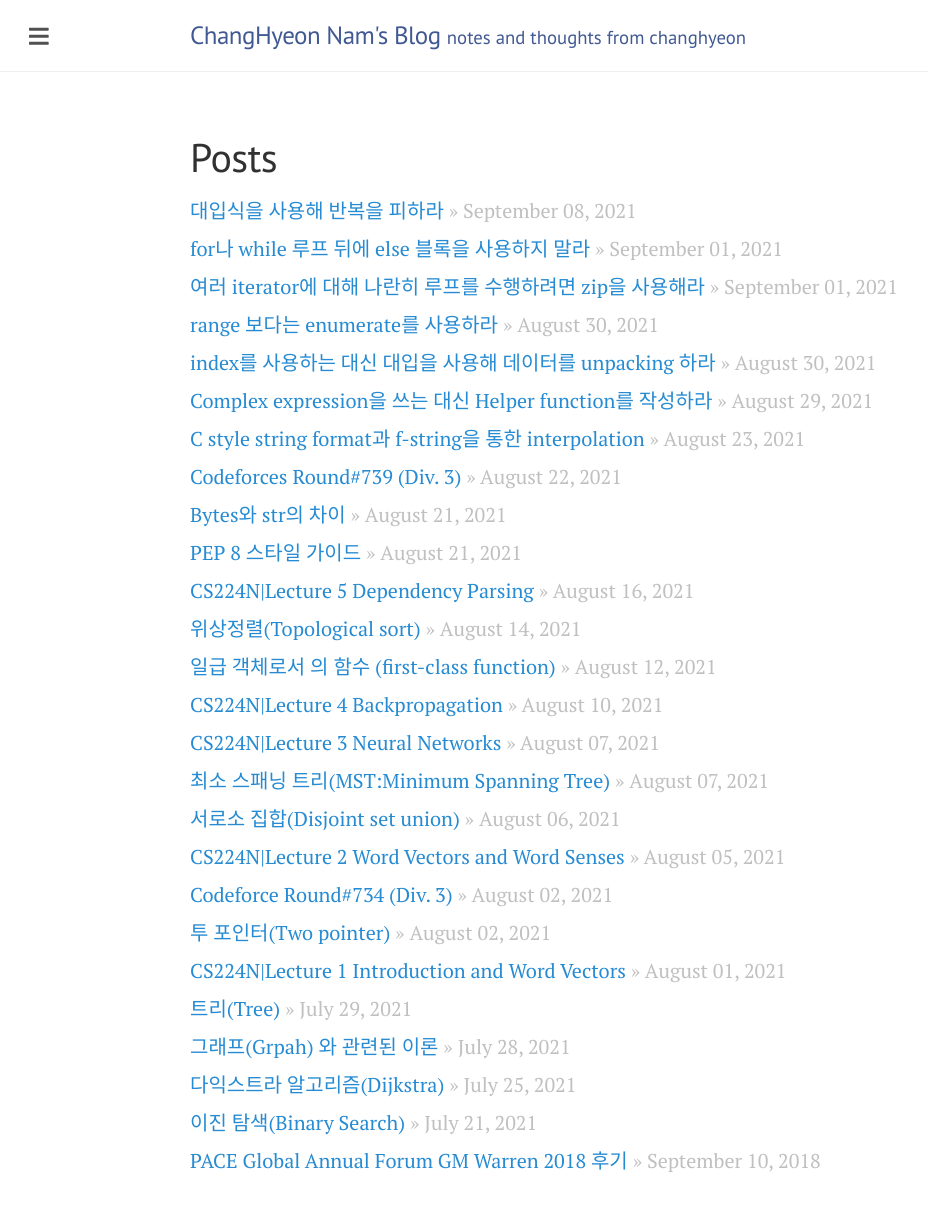
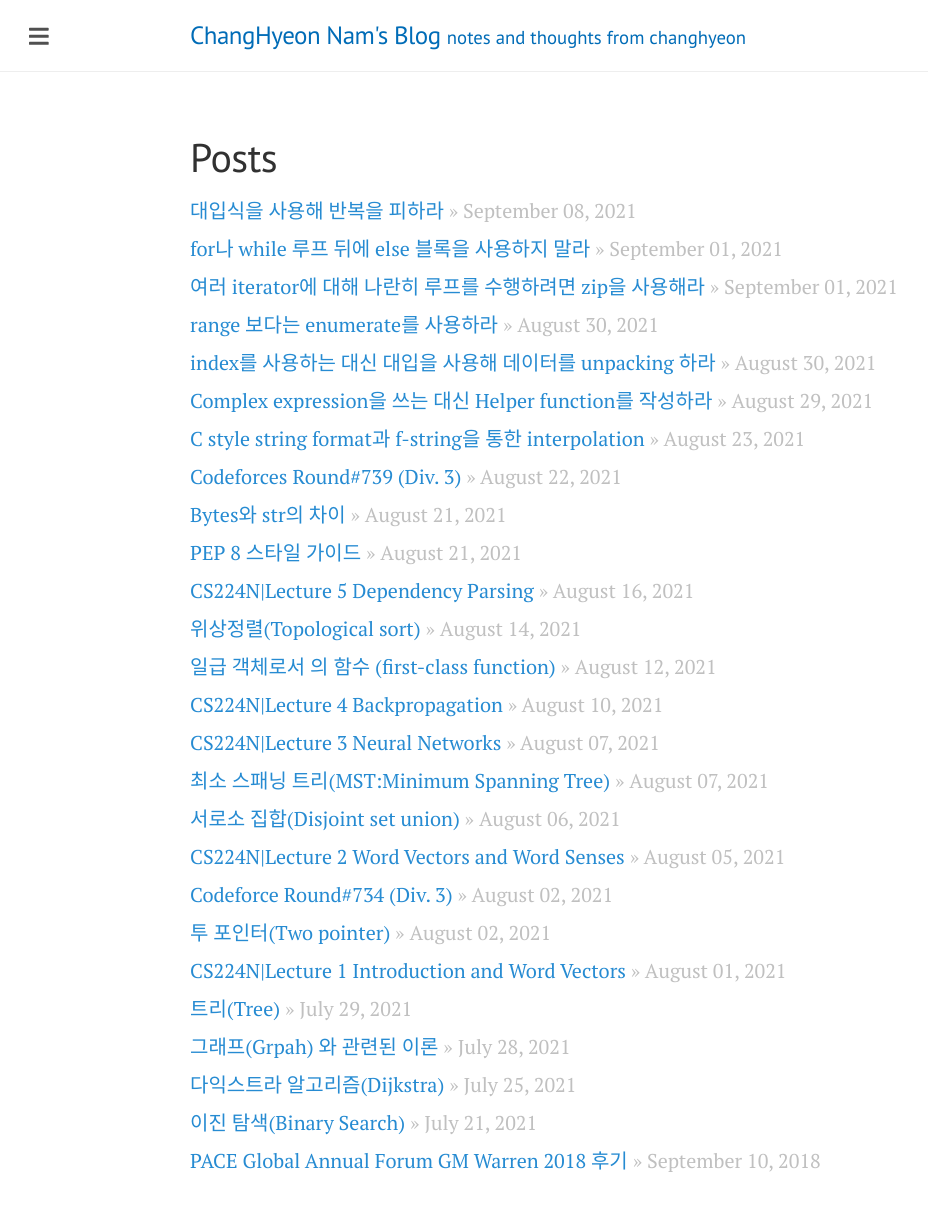
Before and after one commit to changhyeonnam/changhyeonnam.github.io, a Jekyll site: the page built from index.html, in a window 1280 px wide. Shown: the whole page, without its empty margins (0-928 px from the left). Built offline with Jekyll 4.4.1, drawn with Linux system fonts in a browser that asks for light colours; nearby versions of some CDN libraries; comment, search, counter and statistics services are not loaded.

Commit message:
Update lanyon.scss

```diff
--- a/_sass/lanyon.scss
+++ b/_sass/lanyon.scss
@@ -102,15 +102,15 @@ h1, h2, h3, h4, h5, h6 {
 .masthead-title {
   margin-top: 0;
   margin-bottom: 0;
-  color: #415993;
+  color: #006cb7 ;
 }
 .masthead-title a {
-  color: #415993;
+  color: #006cb7 ;
 }
 .masthead-title small {
   font-size: 75%;
   font-weight: 400;
-  color: #415993;
+  color: #006cb7 ;
   letter-spacing: 0;
 }
 
```
